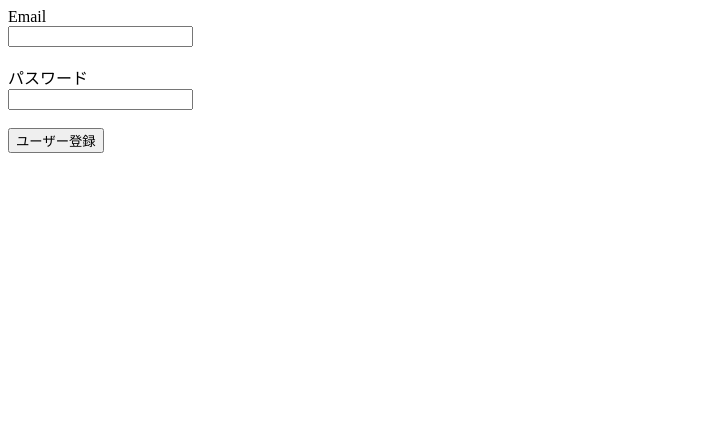
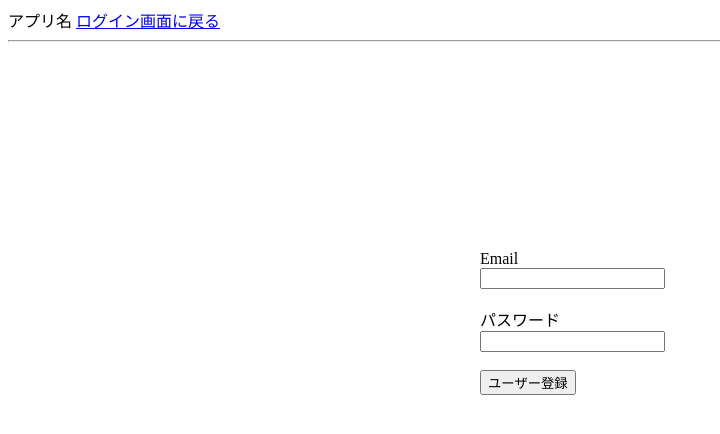
Before and after one commit to daisuke-hara0515/rails_vue_docker, a Vue app in the folder frontend/: page /register in a window 1280 px wide. Shown: the top 434 px of the page, without its empty margins (0-720 px from the left). Built offline with nearby package versions, Linux system fonts and the light colour scheme.

Commit message:
login viewへのリンク作成

```diff
--- a/frontend/src/views/Register.vue
+++ b/frontend/src/views/Register.vue
@@ -1,4 +1,10 @@
 <template>
+    <div>
+        <header>
+            アプリ名
+            <router-link to="/login">ログイン画面に戻る</router-link>
+        </header>
+        <hr>
         <div>
             <div class="container">
                 <label for="email">Email</label>
@@ -16,6 +22,7 @@
                 >
                 <br><br>
                 <button @click="createUser">ユーザー登録</button>
+            </div>
         </div>
     </div>
 </template>
@@ -47,3 +54,13 @@ export default {
     }
 }
 </script>
+
+<style scoped>
+.container{
+    width:400px;
+    height:300px;
+    position: absolute;
+    top:250px;
+    right: 400px;
+}
+</style>
```
Lines whose indentation alone changed are shown as unchanged.
